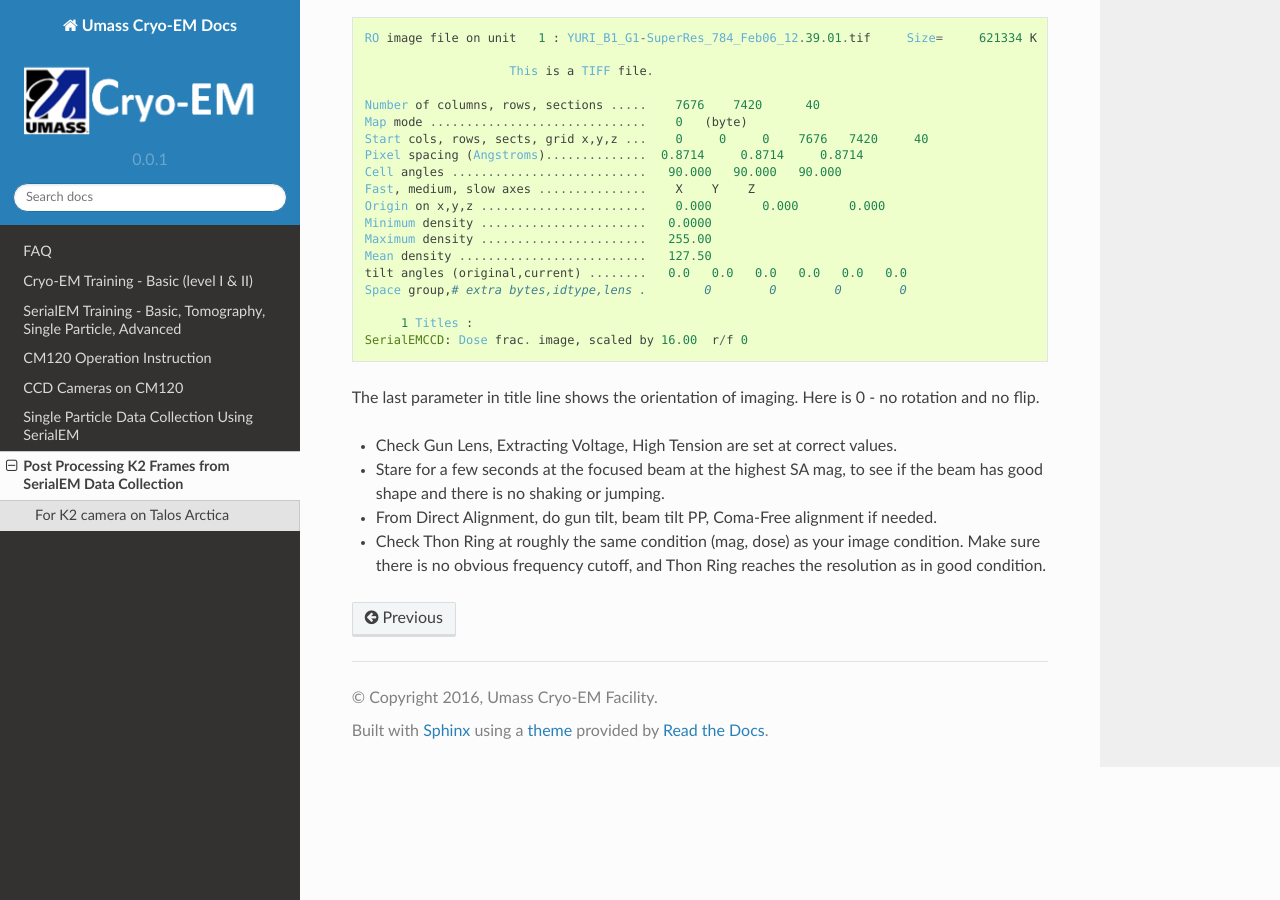
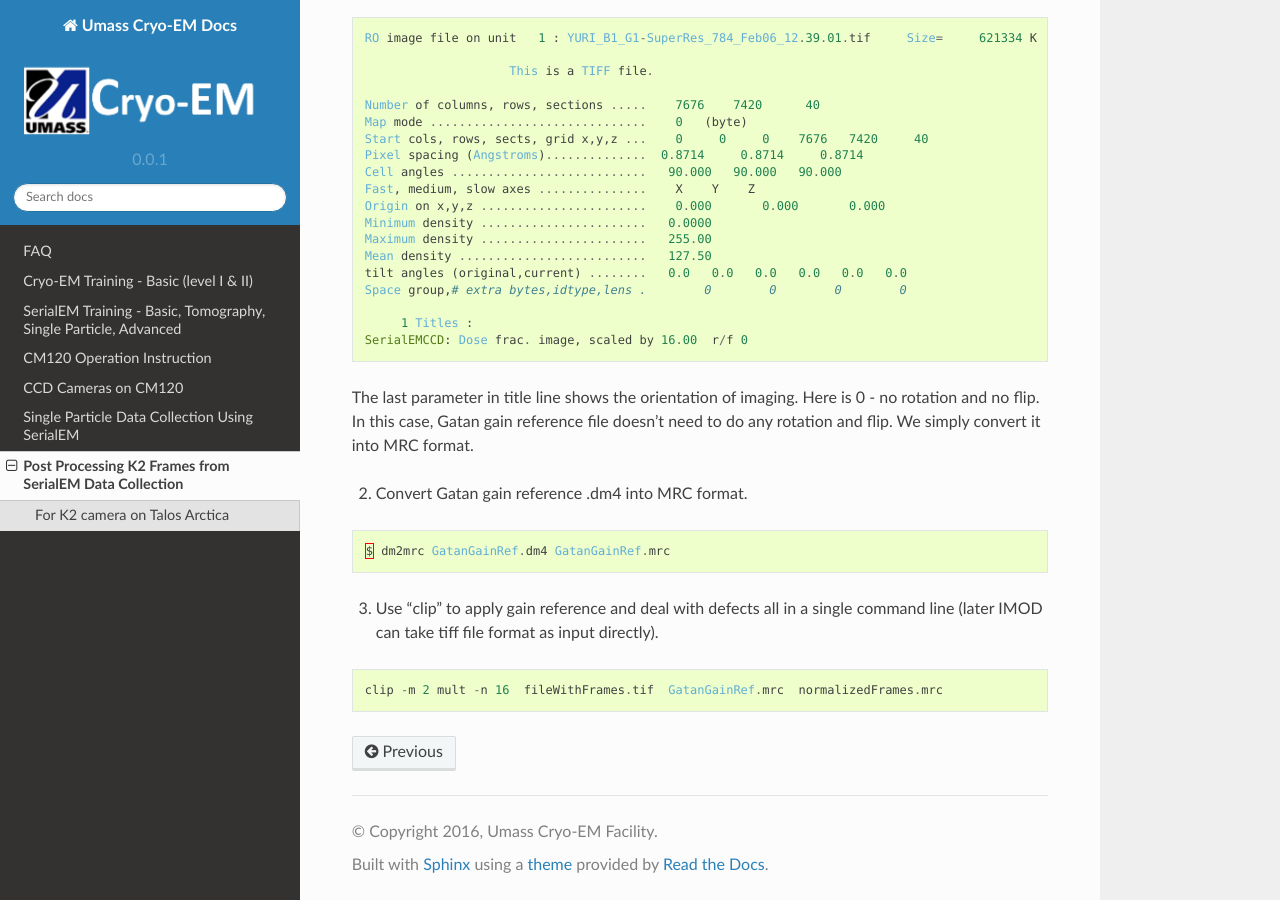
Before and after one commit to xuchen66/sphinx-emdocs, a Sphinx documentation site: the page built from source/post-process-k2-frames.rst, in a window 1280 px wide and 900 px high, scrolled down 1035 px. Built offline with Sphinx 7.4.7 and the Read the Docs theme 2.0.0, drawn with Linux system fonts in a browser that asks for light colours; pages that are not in the unit, such as notebooks, are missing from menus.

Commit message:
Update post-process-k2-frames.rst

```diff
--- a/source/post-process-k2-frames.rst
+++ b/source/post-process-k2-frames.rst
@@ -58,9 +58,16 @@ If you saved frame as un-normalized TIFF, and you need to recover the image stac
         1 Titles :
    SerialEMCCD: Dose frac. image, scaled by 16.00  r/f 0
 
-The last parameter in title line shows the orientation of imaging. Here is 0 - no rotation and no flip.
+The last parameter in title line shows the orientation of imaging. Here is 0 - no rotation and no flip. In this case, Gatan gain reference file doesn't need to do any rotation and flip. We simply convert it into MRC format.
 
-- Check Gun Lens, Extracting Voltage, High Tension are set at correct values.
-- Stare for a few seconds at the focused beam at the highest SA mag, to see if the beam has good shape and there is no shaking or jumping.
-- From Direct Alignment, do gun tilt, beam tilt PP, Coma-Free alignment if needed.
-- Check Thon Ring at roughly the same condition (mag, dose) as your image condition. Make sure there is no obvious frequency cutoff, and Thon Ring reaches the resolution as in good condition.
+2. Convert Gatan gain reference .dm4 into MRC format.
+
+.. code-block:: ruby
+
+   $ dm2mrc GatanGainRef.dm4 GatanGainRef.mrc
+
+3. Use "clip" to apply gain reference and deal with defects all in a single command line (later IMOD can take tiff file format as input directly).
+
+.. code-block:: ruby
+
+   clip -m 2 mult -n 16  fileWithFrames.tif  GatanGainRef.mrc  normalizedFrames.mrc
```
